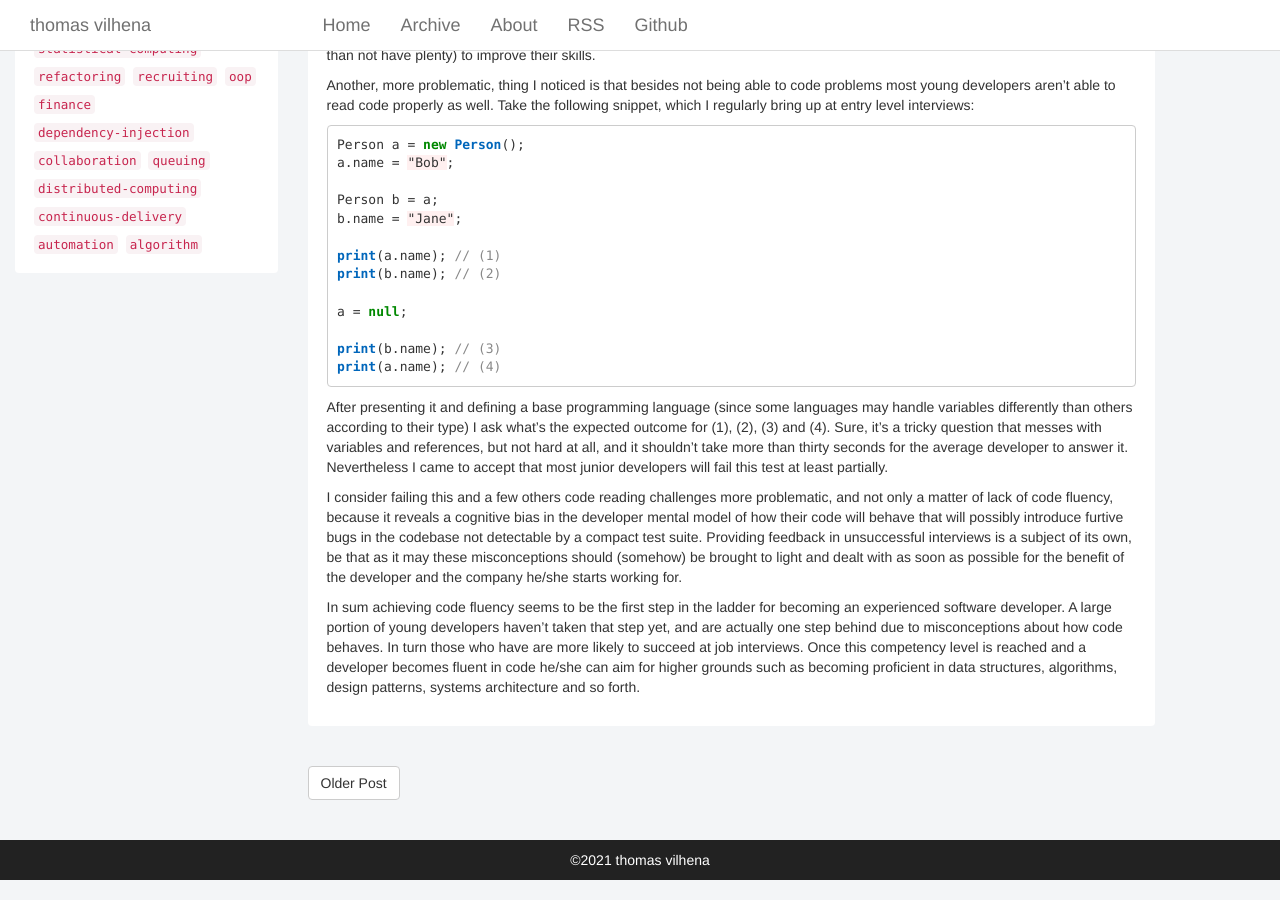
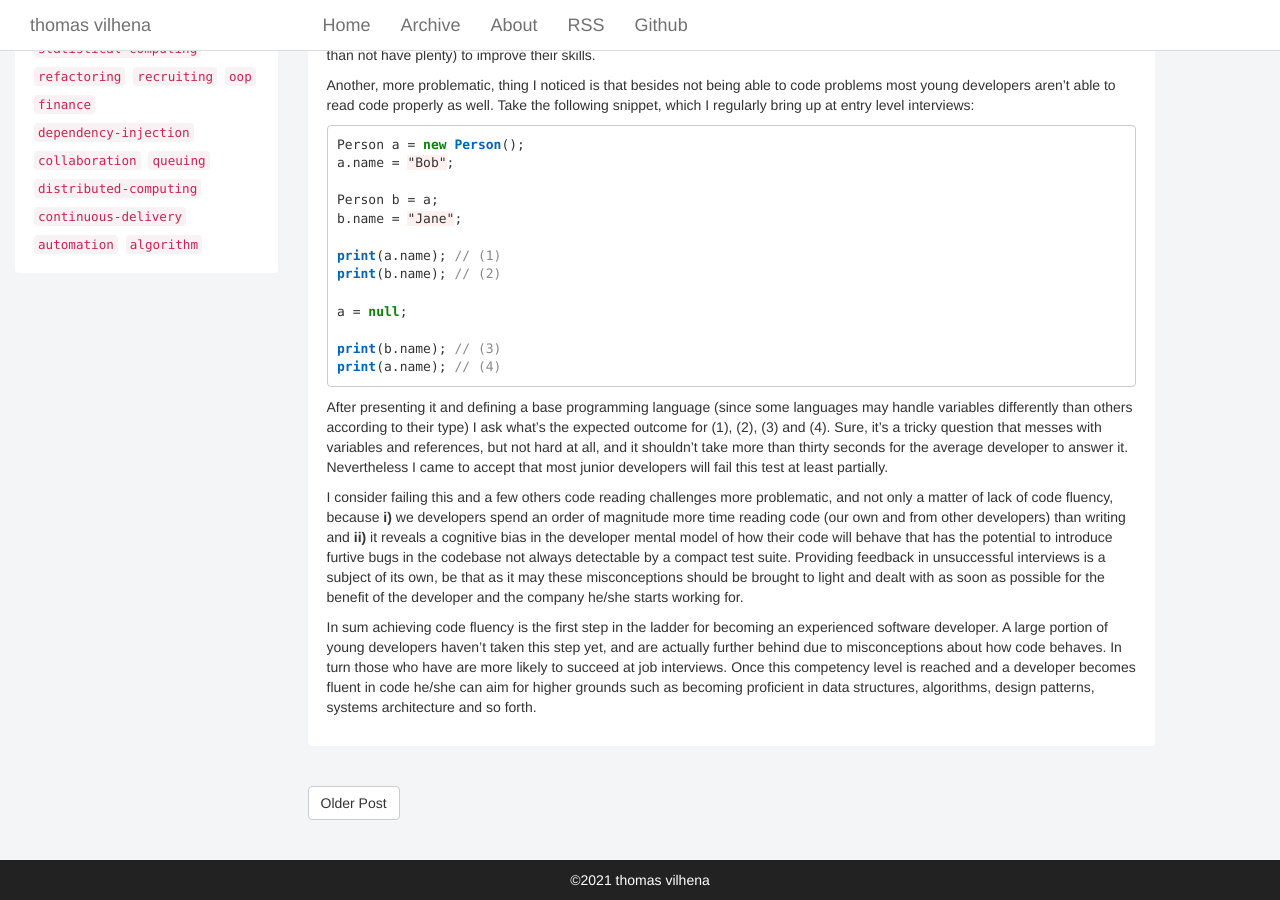
Before and after one commit to TCGV/blog, a Jekyll site: the page built from _posts/2021-01-27-code-fluency.md, in a window 1280 px wide and 900 px high, scrolled down 574 px. Built offline with Jekyll 4.4.1, drawn with Linux system fonts in a browser that asks for light colours.

Commit message:
Update 2021-01-27-code-fluency.md

```diff
--- a/_posts/2021-01-27-code-fluency.md
+++ b/_posts/2021-01-27-code-fluency.md
@@ -39,6 +39,6 @@ print(a.name); // (4)
 
 After presenting it and defining a base programming language (since some languages may handle variables differently than others according to their type) I ask what's the expected outcome for (1), (2), (3) and (4). Sure, it's a tricky question that messes with variables and references, but not hard at all, and it shouldn't take more than thirty seconds for the average developer to answer it. Nevertheless I came to accept that most junior developers will fail this test at least partially.
 
-I consider failing this and a few others code reading challenges more problematic, and not only a matter of lack of code fluency, because it reveals a cognitive bias in the developer mental model of how their code will behave that will possibly introduce furtive bugs in the codebase not detectable by a compact test suite. Providing feedback in unsuccessful interviews is a subject of its own, be that as it may these misconceptions should (somehow) be brought to light and dealt with as soon as possible for the benefit of the developer and the company he/she starts working for.
+I consider failing this and a few others code reading challenges more problematic, and not only a matter of lack of code fluency, because <b>i)</b> we developers spend an order of magnitude more time reading code (our own and from other developers) than writing and <b>ii)</b> it reveals a cognitive bias in the developer mental model of how their code will behave that has the potential to introduce furtive bugs in the codebase not always detectable by a compact test suite. Providing feedback in unsuccessful interviews is a subject of its own, be that as it may these misconceptions should be brought to light and dealt with as soon as possible for the benefit of the developer and the company he/she starts working for.
 
-In sum achieving code fluency seems to be the first step in the ladder for becoming an experienced software developer. A large portion of young developers haven't taken that step yet, and are actually one step behind due to misconceptions about how code behaves. In turn those who have are more likely to succeed at job interviews. Once this competency level is reached and a developer becomes fluent in code he/she can aim for higher grounds such as becoming proficient in data structures, algorithms, design patterns, systems architecture and so forth.
+In sum achieving code fluency is the first step in the ladder for becoming an experienced software developer. A large portion of young developers haven't taken this step yet, and are actually further behind due to misconceptions about how code behaves. In turn those who have are more likely to succeed at job interviews. Once this competency level is reached and a developer becomes fluent in code he/she can aim for higher grounds such as becoming proficient in data structures, algorithms, design patterns, systems architecture and so forth.
```
